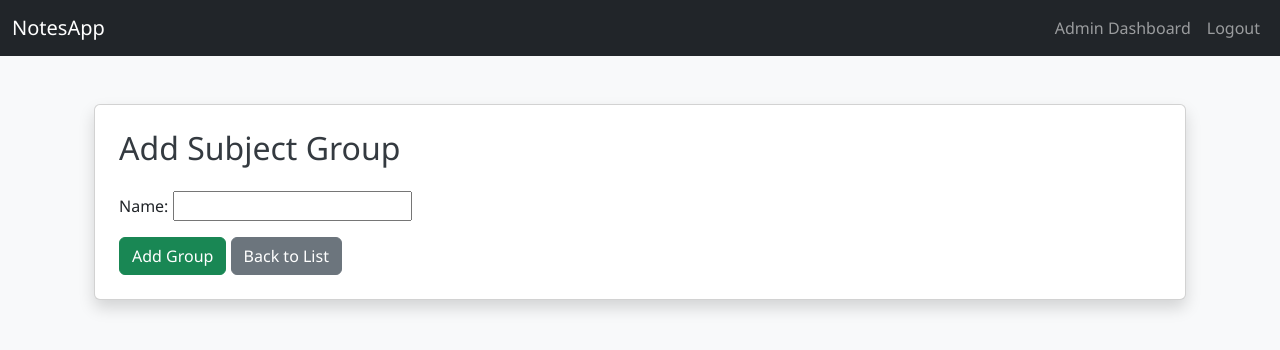
After one commit to hafizcode/nsm, a Django app: page /staff/groups/add/ in a window 1280 px wide. The commit adds this page. Shown: the top 350 px of the page. Run offline with Django 5.2, Linux system fonts and the light colour scheme; the visitor is signed in with stand-in values (Sample User, id 1); some libraries are stand-ins or nearby versions.

Commit message:
added groups for better notes search

```diff
--- a/core/forms.py
+++ b/core/forms.py
@@ -1,12 +1,18 @@
 from django import forms
 from django.contrib.auth.models import User
 from django.contrib.auth.forms import UserCreationForm
-from .models import UploadedFile, Category, Profile
+from .models import UploadedFile, Category, Profile, SubjectGroup
+
+class GroupForm(forms.ModelForm):
+    class Meta:
+        model = SubjectGroup
+        fields = ['name']
+
 
 class UploadFileForm(forms.ModelForm):
     class Meta:
         model = UploadedFile
-        fields = ['title', 'label', 'file', 'category']
+        fields = ['title', 'label', 'file', 'category', 'group']
 
 class CategoryForm(forms.ModelForm):
     class Meta:
--- a/core/models.py
+++ b/core/models.py
@@ -1,5 +1,12 @@
 from django.db import models
 from django.contrib.auth.models import User
+
+class SubjectGroup(models.Model):
+    name = models.CharField(max_length=100, unique=True)
+
+    def __str__(self):
+        return self.name
+
 
 class Category(models.Model):
     name = models.CharField(max_length=100)
@@ -14,6 +21,8 @@ class UploadedFile(models.Model):
     uploaded_by = models.ForeignKey(User, on_delete=models.CASCADE)
     uploaded_at = models.DateTimeField(auto_now_add=True)
     category = models.ForeignKey(Category, on_delete=models.SET_NULL, null=True, blank=True)
+    group = models.ForeignKey(SubjectGroup, on_delete=models.CASCADE, related_name='documents', default=1)
+
 
     def __str__(self):
         return self.title
--- a/core/urls.py
+++ b/core/urls.py
@@ -23,4 +23,8 @@ urlpatterns = [
     path('categories/delete/<int:category_id>/', views.delete_category, name='delete_category'),
 
     path('download/<int:file_id>/', views.download_file, name='download_file'),
+
+    path('groups/add/', views.add_group, name='add_group'),
+    path('groups/edit/<int:group_id>/', views.edit_group, name='edit_group'),
+    path('groups/delete/<int:group_id>/', views.delete_group, name='delete_group'),
 ]
--- a/core/views.py
+++ b/core/views.py
@@ -2,7 +2,9 @@ from django.contrib.auth import authenticate, login, logout
 from django.contrib.auth.decorators import login_required, user_passes_test
 from django.shortcuts import render, redirect, get_object_or_404
 from django.contrib.auth.models import User
-from .models import Profile, UploadedFile, Category
+from .models import Profile, UploadedFile, Category, SubjectGroup
+from django.contrib.auth.decorators import user_passes_test
+from .forms import GroupForm
 from .forms import StaffCreationForm, UploadFileForm, CategoryForm, EditStaffForm
 from django.http import FileResponse, Http404
 from django.shortcuts import get_object_or_404
@@ -83,6 +85,43 @@ def delete_staff(request, staff_id):
     user = get_object_or_404(User, id=staff_id)
     user.delete()
     return redirect('admin_dashboard')
+
+def admin_required(view_func):
+    return user_passes_test(lambda u: u.is_superuser)(view_func)
+
+def group_list(request):
+    groups = SubjectGroup.objects.all()
+    return render(request, 'pages/group_list.html', {'groups': groups})
+
+@admin_required
+def add_group(request):
+    if request.method == 'POST':
+        form = GroupForm(request.POST)
+        if form.is_valid():
+            form.save()
+            return redirect('group_list')
+    else:
+        form = GroupForm()
+    return render(request, 'admin/groups/add_group.html', {'form': form})
+
+@admin_required
+def edit_group(request, group_id):
+    group = get_object_or_404(SubjectGroup, id=group_id)
+    if request.method == 'POST':
+        form = GroupForm(request.POST, instance=group)
+        if form.is_valid():
+            form.save()
+            return redirect('group_list')
+    else:
+        form = GroupForm(instance=group)
+    return render(request, 'admin/groups/edit_group.html', {'form': form, 'group': group})
+
+@admin_required
+def delete_group(request, group_id):
+    group = get_object_or_404(SubjectGroup, id=group_id)
+    group.delete()
+    return redirect('group_list')
+
 
 # Staff File Management
 
--- a/pages/urls.py
+++ b/pages/urls.py
@@ -6,4 +6,7 @@ urlpatterns = [
     path('', views.home_view, name='home'),
     path('resources/', views.public_resources, name='public_resources'),
     path('login/', core_views.login_view, name='login'),
+
+    path('groups/', views.group_list_view, name='group_list'),
+    path('groups/<int:group_id>/', views.group_detail_view, name='group_detail'),
 ]
--- a/templates/admin/dashboard.html
+++ b/templates/admin/dashboard.html
@@ -3,6 +3,7 @@
 {% block content %}
 <h2>Staff Management</h2>
 <a href="{% url 'add_staff' %}" class="btn btn-success mb-3">Add Staff</a>
+<a href="{% url 'group_list' %}" class="btn btn-outline-info">Manage Groups</a>
 <table class="table table-striped">
     <thead>
         <tr>
--- /dev/null
+++ b/templates/admin/groups/add_group.html
@@ -0,0 +1,17 @@
+{% extends 'base.html' %}
+{% block title %}Add Subject Group{% endblock %}
+{% block content %}
+<div class="container mt-5">
+  <div class="card shadow rounded p-4">
+    <h2 class="mb-4">Add Subject Group</h2>
+    <form method="post">
+      {% csrf_token %}
+      {{ form.as_p }}
+      <div class="mt-3">
+        <button type="submit" class="btn btn-success">Add Group</button>
+        <a href="{% url 'group_list' %}" class="btn btn-secondary">Back to List</a>
+      </div>
+    </form>
+  </div>
+</div>
+{% endblock %}
--- a/templates/home.html
+++ b/templates/home.html
@@ -13,6 +13,7 @@
         <div class="btn-group-vertical gap-3">
             <a href="{% url 'public_resources' %}" class="btn btn-light btn-lg px-5">Go to Resource</a>
             <a href="{% url 'login' %}" class="btn btn-outline-light btn-lg px-5">Login</a>
+            <a href="{% url 'group_list' %}" class="btn btn-outline-light btn-lg px-5">Search By Group</a>
         </div>
     </div>
 </div>
```
Also changed, not shown: pages/views.py (+20 -2 lines), templates/admin/groups/edit_group.html (added, +17 -0 lines), templates/pages/group_detail.html (added, +31 -0 lines), templates/pages/group_list.html (added, +21 -0 lines), templates/staff/upload_file.html (+10 -0 lines), core/migrations/0004_subjectgroup_uploadedfile_group.py (added).
